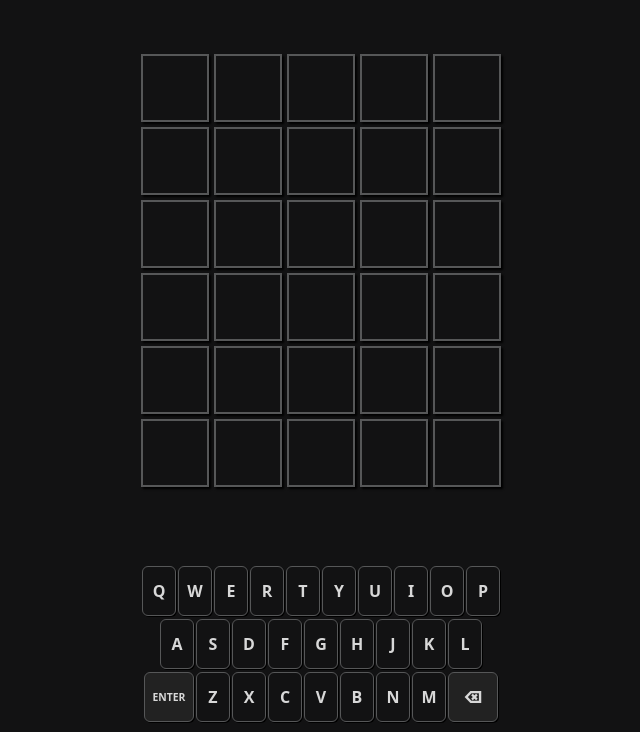
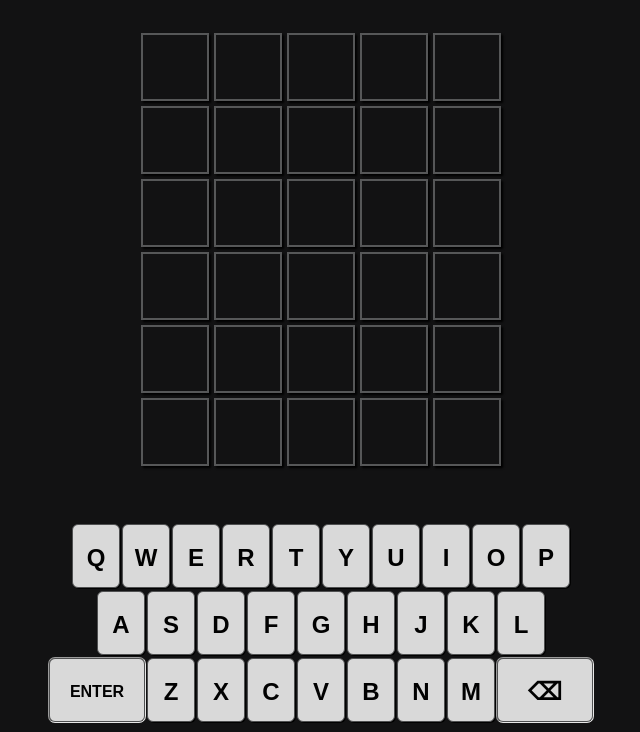
Before and after one commit to adambelis/slovkacik-by-wordle-test-dont-look, a plain HTML site: page index.html in a window 1280 px wide. Shown: the part 68-800 px from the top of the page, without its empty margins (319-959 px from the left). Drawn offline with nearby package versions, Linux system fonts and the light colour scheme.

Commit message:
Add files via upload

```diff
--- a/css/board.css
+++ b/css/board.css
@@ -43,17 +43,10 @@
 }
 
 /* RESPONSIVE */
-@media screen and ((max-height: 640px) or (max-width: 414px)) {
-	.tile {
+@media screen and ((max-height: 700px) or (max-width: 480px)) {
+	.board .tile {
 		width: 3rem;
 		height: 3rem;
 		line-height: 3rem;
 	}
 }
-
-@media screen and (max-height: 570px) {
-	.keyboard .tile {
-		height: 2.5rem;
-		line-height: 2.5rem;
-	}
-}
--- a/css/general.css
+++ b/css/general.css
@@ -97,33 +97,41 @@ footer small {
 	margin-bottom: 2px;
 }
 
-.keyboard a:active {
+/* .keyboard a:active {
 	background: #333;
+} */
+
+.keyboard .correct,
+.keyboard .present,
+.keyboard .wrong {
+	color: white;
 }
 
 .keyboard .tile {
-	font-size: 1rem;
-	width: 2rem;
-	height: 3rem;
-	line-height: 3rem;
+	font-size: 1.5rem;
+	width: 3rem;
+	height: 4rem;
+
 	border-width: 1px;
 	border-radius: 6px;
-	/* background: #444; */
 	box-shadow: 1px 1px 0px #000;
+
+	opacity: 0.9;
 }
 
 .keyboard .double {
-	width: 3rem;
-	background: #222;
-	/* outline: 1px solid #333; */
-	/* outline-style: inset; */
+	width: 6rem;
+	outline: 1px solid white;
+	outline-style: inset;
 }
 
 .keyboard .enter {
-	font-size: 0.65rem;
+	font-size: 1rem;
 }
 
-@media screen and (max-width: 940px) {
+
+/* HEADER */
+@media screen and (max-width: 600px) {
 	header h1 {
 		font-size: 1.5rem;
 		letter-spacing: 0.05rem;
@@ -139,8 +147,39 @@ footer small {
 		border-radius: 1px;
 		text-shadow: 1px 1px 0 #3a3a3c;
 	}
+}
 
-	/* .keyboard {
-		grid-template-columns: repeat(13, 1fr);
-	} */
+/* KEYBOARD */
+@media screen and (max-width: 600px) {
+	.keyboard .tile {
+		font-size: 1rem;
+		width: 2.5rem;
+		height: 3.5rem;
+	}
+
+	.keyboard .double {
+		width: 4rem;
+	}
+
+	.keyboard .enter {
+		font-size: 0.85rem;
+	}
 }
+
+@media screen and ((max-width: 480px) or (max-height: 700px)) {
+
+	.keyboard .tile {
+		font-size: 1rem;
+		width: 2rem;
+		height: 3rem;
+	}
+
+	.keyboard .double {
+		width: 3.75rem;
+	}
+
+	.keyboard .enter {
+		font-size: 0.75rem;
+	}
+
+}
--- a/index.html
+++ b/index.html
@@ -5,7 +5,6 @@
 	<meta charset="UTF-8">
 	<meta http-equiv="X-UA-Compatible" content="IE=edge">
 	<meta name="viewport" content="width=device-width, initial-scale=1.0, user-scalable=no" />
-	<!-- <meta name="viewport" content="width=device-width, initial-scale=1.0" /> -->
 
 	<title>SLOVKA (uhádni slovo)</title>
 
@@ -80,71 +79,42 @@
 	<footer>
 		<section class="keyboard">
 			<div class="row">
-				<a href="#" class="tile" id="q">q</a>
-				<a href="#" class="tile" id="w">w</a>
-				<a href="#" class="tile" id="e">e</a>
-				<a href="#" class="tile" id="r">r</a>
-				<a href="#" class="tile" id="t">t</a>
-				<a href="#" class="tile" id="y">y</a>
-				<a href="#" class="tile" id="u">u</a>
-				<a href="#" class="tile" id="i">i</a>
-				<a href="#" class="tile" id="o">o</a>
-				<a href="#" class="tile" id="p">p</a>
+				<button href="#" class="tile" id="q">q</button>
+				<button href="#" class="tile" id="w">w</button>
+				<button href="#" class="tile" id="e">e</button>
+				<button href="#" class="tile" id="r">r</button>
+				<button href="#" class="tile" id="t">t</button>
+				<button href="#" class="tile" id="y">y</button>
+				<button href="#" class="tile" id="u">u</button>
+				<button href="#" class="tile" id="i">i</button>
+				<button href="#" class="tile" id="o">o</button>
+				<button href="#" class="tile" id="p">p</button>
 			</div>
 
 			<div class="row">
-				<a href="#" class="tile" id="a">a</a>
-				<a href="#" class="tile" id="s">s</a>
-				<a href="#" class="tile" id="d">d</a>
-				<a href="#" class="tile" id="f">f</a>
-				<a href="#" class="tile" id="g">g</a>
-				<a href="#" class="tile" id="h">h</a>
-				<a href="#" class="tile" id="j">j</a>
-				<a href="#" class="tile" id="k">k</a>
-				<a href="#" class="tile" id="l">l</a>
+				<button href="#" class="tile" id="a">a</button>
+				<button href="#" class="tile" id="s">s</button>
+				<button href="#" class="tile" id="d">d</button>
+				<button href="#" class="tile" id="f">f</button>
+				<button href="#" class="tile" id="g">g</button>
+				<button href="#" class="tile" id="h">h</button>
+				<button href="#" class="tile" id="j">j</button>
+				<button href="#" class="tile" id="k">k</button>
+				<button href="#" class="tile" id="l">l</button>
 			</div>
 
 			<div class="row">
-				<a href="#" class="tile double enter" id="↵">enter</a>
-				<a href="#" class="tile" id="z">z</a>
-				<a href="#" class="tile" id="x">x</a>
-				<a href="#" class="tile" id="c">c</a>
-				<a href="#" class="tile" id="v">v</a>
-				<a href="#" class="tile" id="b">b</a>
-				<a href="#" class="tile" id="n">n</a>
-				<a href="#" class="tile" id="m">m</a>
-				<a href="#" class="tile double" id="←">⌫</a>
+				<button href="#" class="tile double enter" id="↵">enter</button>
+				<button href="#" class="tile" id="z">z</button>
+				<button href="#" class="tile" id="x">x</button>
+				<button href="#" class="tile" id="c">c</button>
+				<button href="#" class="tile" id="v">v</button>
+				<button href="#" class="tile" id="b">b</button>
+				<button href="#" class="tile" id="n">n</button>
+				<button href="#" class="tile" id="m">m</button>
+				<button href="#" class="tile double" id="←">⌫</button>
 			</div>
 		</section>
-
-		<!-- <section class="keyboard">
-			<a href="#" class="tile" id="a">a</a>
-			<a href="#" class="tile" id="b">b</a>
-			<a href="#" class="tile" id="c">c</a>
-			<a href="#" class="tile" id="d">d</a>
-			<a href="#" class="tile" id="e">e</a>
-			<a href="#" class="tile" id="f">f</a>
-			<a href="#" class="tile" id="g">g</a>
-			<a href="#" class="tile" id="h">h</a>
-			<a href="#" class="tile" id="i">i</a>
-			<a href="#" class="tile" id="j">j</a>
-			<a href="#" class="tile" id="k">k</a>
-			<a href="#" class="tile" id="l">l</a>
-			<a href="#" class="tile" id="m">m</a>
-			<a href="#" class="tile" id="n">n</a>
-			<a href="#" class="tile" id="o">o</a>
-			<a href="#" class="tile" id="p">p</a>
-			<a href="#" class="tile" id="q">q</a>
-			<a href="#" class="tile" id="r">r</a>
-			<a href="#" class="tile" id="s">s</a>
-			<a href="#" class="tile" id="t">t</a>
-			<a href="#" class="tile" id="u">u</a>
-			<a href="#" class="tile" id="v">v</a>
-			<a href="#" class="tile" id="w">w</a>
-			<a href="#" class="tile" id="x">x</a>
-			<a href="#" class="tile" id="y">y</a>
-			<a href="#" class="tile" id="z">z</a> -->
-		<!-- </section> -->
 
 		<!-- modal -->
 		<section class="modal micromodal-slide" id="modal-rules" aria-hidden="false">
--- a/js/app.js
+++ b/js/app.js
@@ -26,6 +26,9 @@ MicroModal.init({
 
 // KEY PRESS
 document.addEventListener("keydown", (event) => {
+	// de-focus any active element
+	if ("activeElement" in document) document.activeElement.blur();
+
 	if (event.key === "Enter") {
 		submitWord();
 	} else if (event.key === "Backspace") {
@@ -185,7 +188,7 @@ function noAccents(str) {
 // MOBILE
 const keyboard = document.querySelector('.keyboard');
 keyboard.addEventListener('click', (event) => {
-	if (event.target.nodeName !== 'A') return; // clicked on link?
+	if (event.target.nodeName !== 'BUTTON') return; // clicked on link?
 	let character = event.target.id;
 
 	if ( character === '↵' ) {
```
